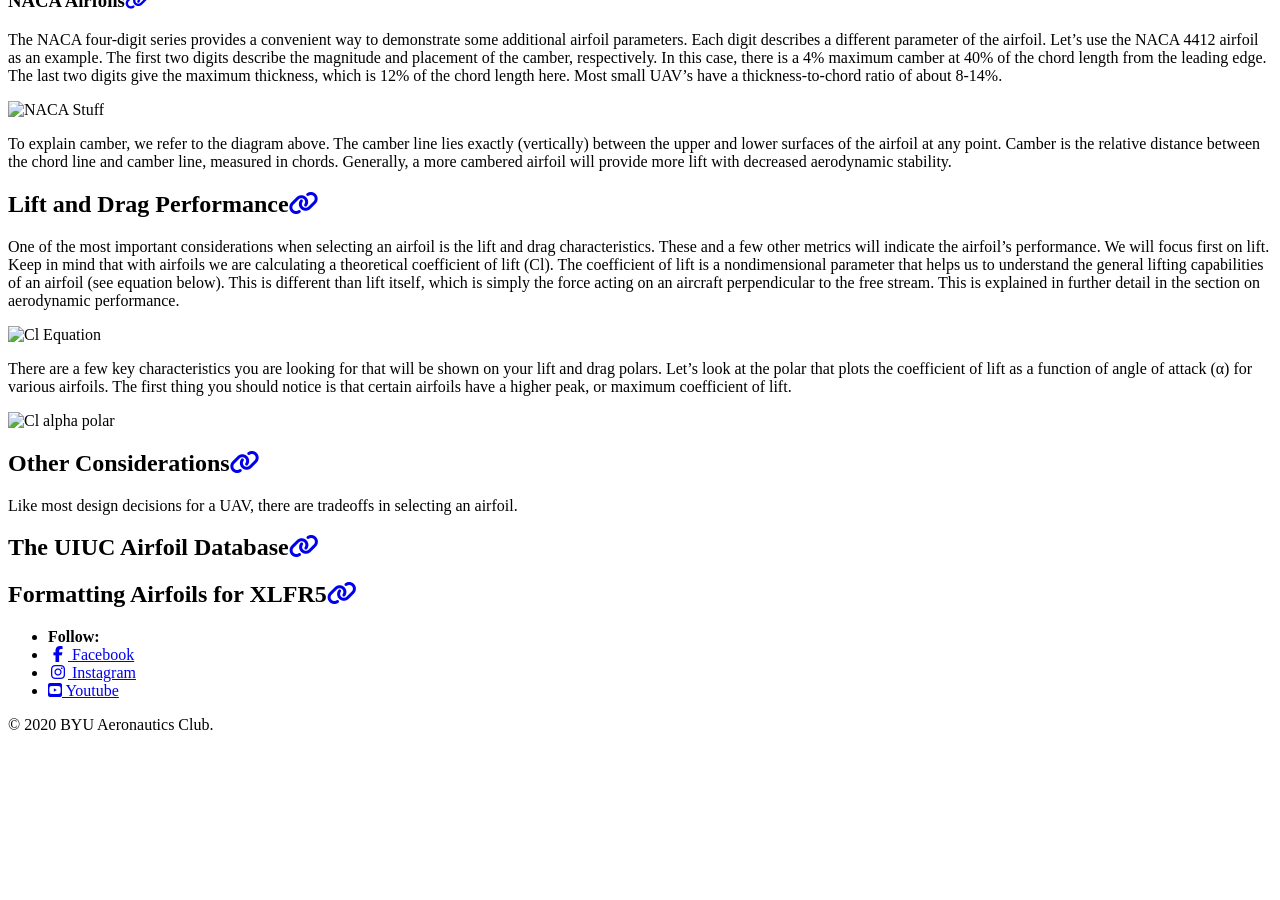
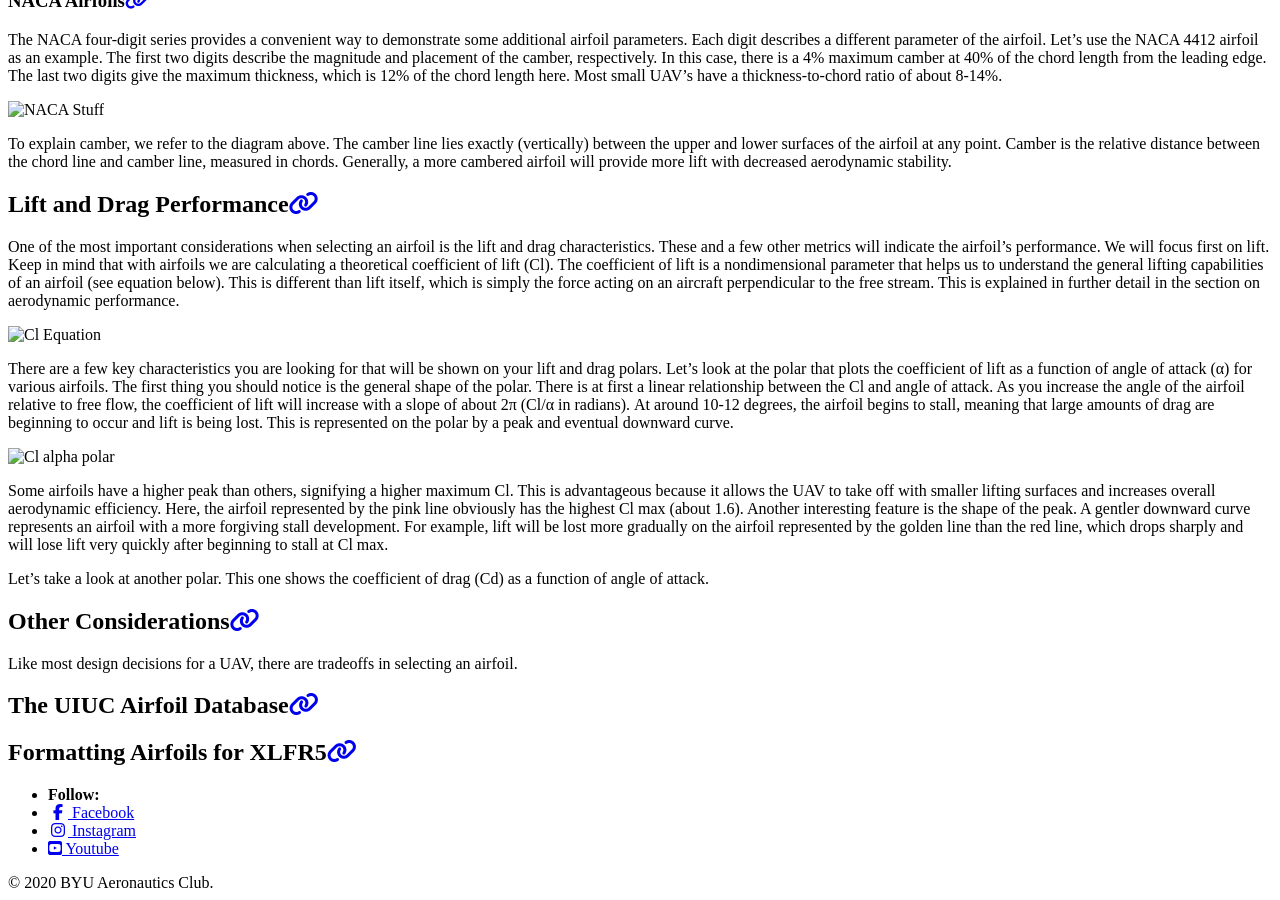
Before and after one commit to BYU-Aeronautics-Club/BYUAeronauticsClub.github.io, a Jekyll site: the page built from _pages/fundamentals/aerodynamics/airfoils.md, in a window 1280 px wide and 900 px high, scrolled down 798 px. Built offline with Jekyll 4.4.1, drawn with Linux system fonts in a browser that asks for light colours; cached includes are drawn as plain includes; nearby versions of some CDN libraries; before the commit the page ends 1540 px from its top, so only the background shows below that.

Commit message:
More content

```diff
--- a/_pages/fundamentals/aerodynamics/airfoils.md
+++ b/_pages/fundamentals/aerodynamics/airfoils.md
@@ -25,9 +25,13 @@ One of the most important considerations when selecting an airfoil is the lift a
 
 ![Cl Equation](./figures/Cl_formula.JPG){: .align-center}
 
-There are a few key characteristics you are looking for that will be shown on your lift and drag polars. Let's look at the polar that plots the coefficient of lift as a function of angle of attack (α) for various airfoils. The first thing you should notice is that certain airfoils have a higher peak, or maximum coefficient of lift.
+There are a few key characteristics you are looking for that will be shown on your lift and drag polars. Let's look at the polar that plots the coefficient of lift as a function of angle of attack (α) for various airfoils. The first thing you should notice is the general shape of the polar. There is at first a linear relationship between the Cl and angle of attack. As you increase the angle of the airfoil relative to free flow, the coefficient of lift will increase with a slope of about 2π (Cl/α in radians). At around 10-12 degrees, the airfoil begins to stall, meaning that large amounts of drag are beginning to occur and lift is being lost. This is represented on the polar by a peak and eventual downward curve.
 
 ![Cl alpha polar](./figures/cl_alpha_plot.JPG)
+
+Some airfoils have a higher peak than others, signifying a higher maximum Cl. This is advantageous because it allows the UAV to take off with smaller lifting surfaces and increases overall aerodynamic efficiency. Here, the airfoil represented by the pink line obviously has the highest Cl max (about 1.6). Another interesting feature is the shape of the peak. A gentler downward curve represents an airfoil with a more forgiving stall development. For example, lift will be lost more gradually on the airfoil represented by the golden line than the red line, which drops sharply and will lose lift very quickly after beginning to stall at Cl max.
+
+Let's take a look at another polar. This one shows the coefficient of drag (Cd) as a function of angle of attack.
 
 ## Other Considerations
 Like most design decisions for a UAV, there are tradeoffs in selecting an airfoil.
```
